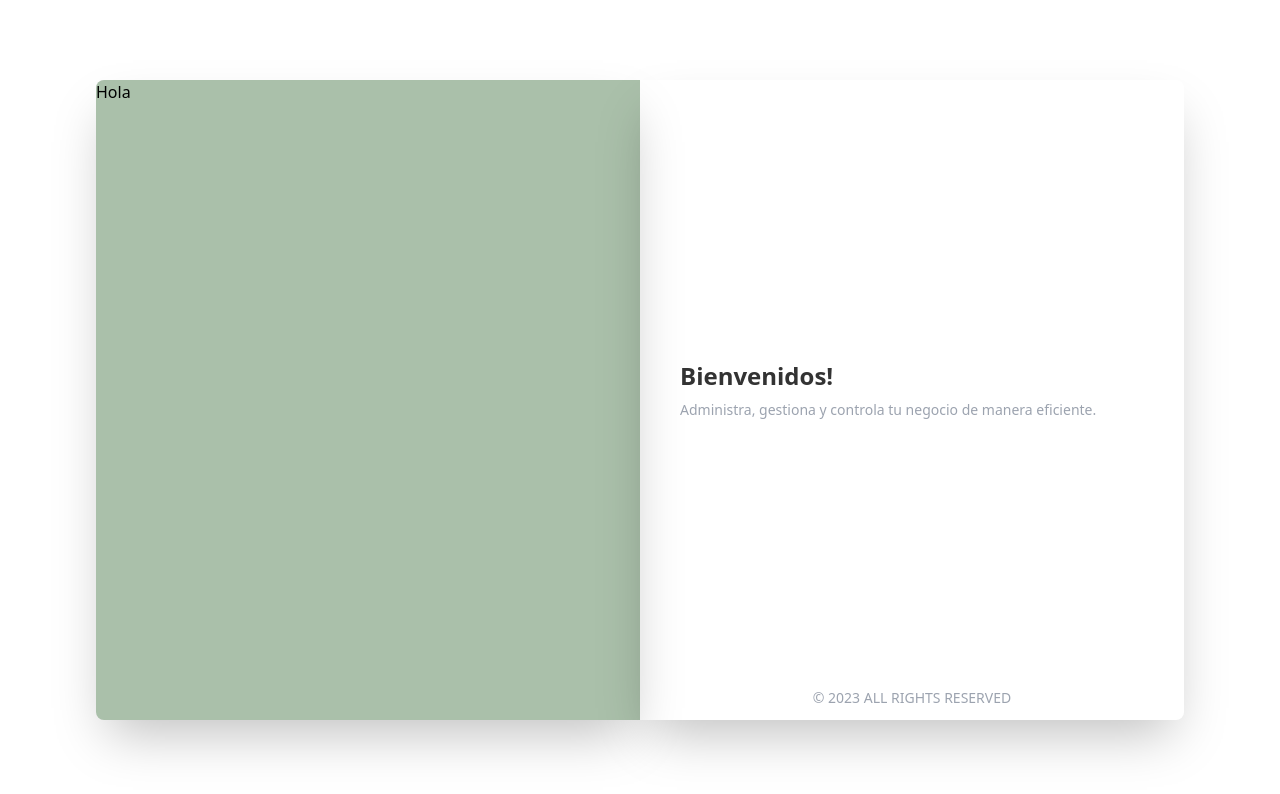
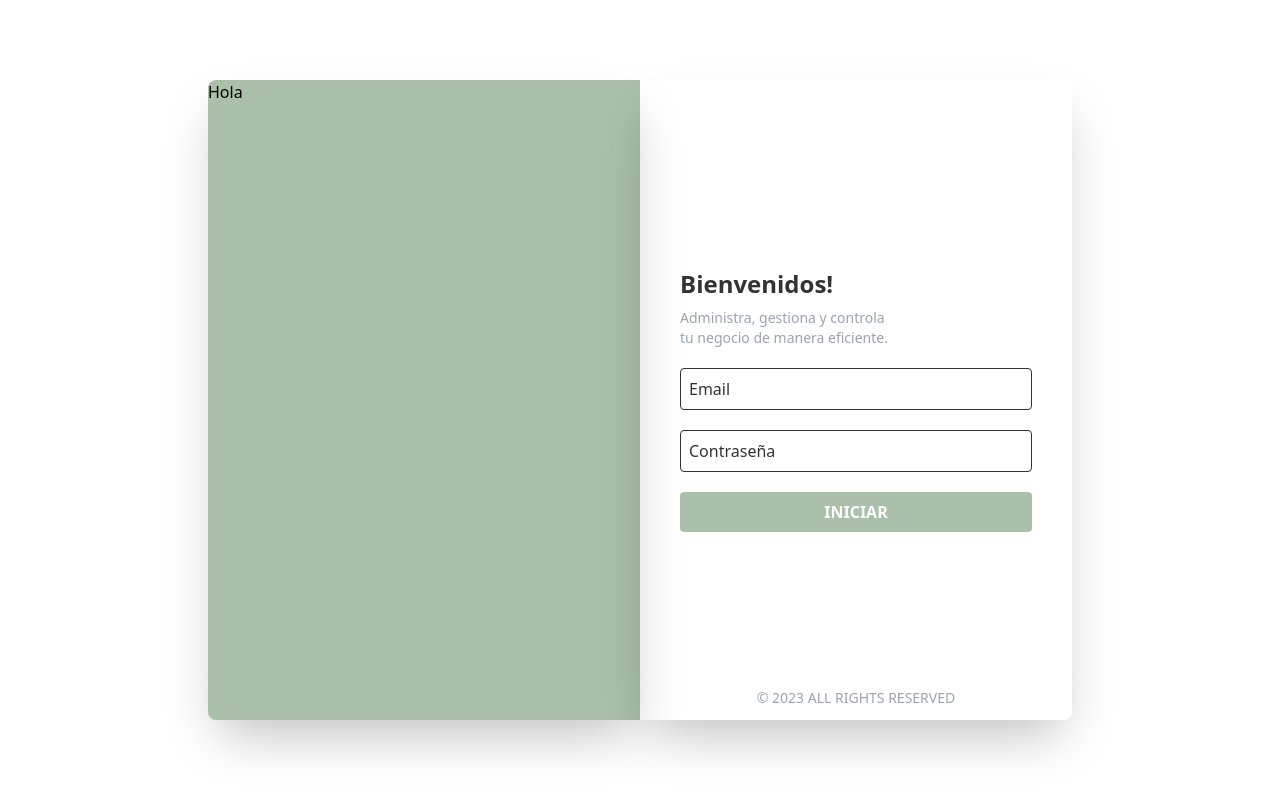
Before and after one commit to ValentinSalazar/ventify, a Next.js app: page /auth/login in a window 1280 px wide. Shown: the top 794 px of the page. Built offline with nearby package versions, Linux system fonts and the light colour scheme.

Commit message:
Some changes on dev branch

```diff
--- a/package.json
+++ b/package.json
@@ -3,7 +3,7 @@
   "version": "0.1.0",
   "private": true,
   "scripts": {
-    "dev": "next dev",
+    "dev": "next dev -p 8001",
     "build": "next build",
     "start": "next start",
     "lint": "next lint"
--- /dev/null
+++ b/src/app/app/clientes/[id]/page.tsx
@@ -0,0 +1,6 @@
+export default function ClientePage(){
+
+    return(
+        <>Paginas de los clientes!</>
+    )
+}
--- /dev/null
+++ b/src/app/auth/components/Input.tsx
@@ -0,0 +1,11 @@
+
+
+
+export default function Input({type, placeholder}:{type: string, placeholder:string}){
+
+
+
+    return(
+        <input type={type} placeholder={placeholder} className="w-full border rounded border-[#333] placeholder:text-[#333] p-2 outline-none bg-transparent" />
+    )
+}
--- /dev/null
+++ b/src/app/auth/components/Submit.tsx
@@ -0,0 +1,15 @@
+'use client'
+import { useRouter } from "next/navigation"
+
+export default function Submit({ value }:{value:string}){
+
+    const router = useRouter();
+
+
+    const onSubmit = () => {
+        router.push('/app/inicio')
+    }
+    return(
+        <input type="submit" className="w-full self-center p-2 bg-white rounded font-bold hover:bg-gray-100 transition-colors active:opacity-60 md:bg-primaryColor md:hover:bg-secondColor md:text-white md:p-2 cursor-pointer" value={value} onClick={onSubmit}/>
+    )
+}
--- /dev/null
+++ b/src/app/auth/layout.tsx
@@ -0,0 +1,20 @@
+export default function AuthLayout({children}:{children:React.ReactNode}) {
+    return(
+        <div className="flex items-center justify-center">
+            <main className="flex items-center justify-center h-screen w-full p-4 [&>aside]:h-[80vh] text-black md:w-[90vw] lg:w-[70vw]">
+            <aside className="hidden md:block md:w-[50%] md:h-[500px] md:bg-primaryColor md:rounded-l-lg md:shadow-2xl">Hola</aside>
+            <aside className="relative flex flex-col justify-center w-full p-10 bg-primaryColor h-[400px] md:h-[500px] rounded-lg shadow-2xl md:w-[50%] md:bg-transparent md:rounded-r-lg md:rounded-none text-balance">
+                <h1 className="text-2xl font-bold text-white md:text-[#333333] text-center md:text-left">Bienvenidos!</h1>
+                <p className="text-sm text-gray-100 md:text-gray-400 mt-2 font-light mb-5 text-center md:text-left">
+                Administra, gestiona y controla tu negocio de manera eficiente.
+                </p>
+                <div className="flex flex-col gap-5">
+                    {children}
+                </div>
+                <p className="text-center absolute bottom-3 left-1/2 transform -translate-x-1/2 text-white md:text-gray-400 text-sm">© 2023 ALL RIGHTS RESERVED</p>
+            </aside>
+        </main>
+        </div>
+    )
+
+}
--- a/src/app/auth/login/page.tsx
+++ b/src/app/auth/login/page.tsx
@@ -1,15 +1,13 @@
+import Input from "../components/Input";
+import Submit from "../components/Submit";
+
 function LoginPage () {
     return(
-        <main className="flex items-center justify-center h-screen w-full p-4 md:p-24 [&>aside]:h-[80vh] text-black">
-            <aside className="hidden md:block md:w-[50%] md:h-[500px] md:bg-primaryColor md:rounded-l-lg md:shadow-2xl">Hola</aside>
-            <aside className="relative flex flex-col justify-center w-full p-10 bg-primaryColor h-[400px] md:h-[500px] rounded-lg shadow-2xl md:w-[50%] md:bg-transparent md:rounded-r-lg md:rounded-none text-balance">
-                <h1 className="text-2xl font-bold text-white md:text-[#333333] text-center md:text-left">Bienvenidos!</h1>
-                <p className="text-sm text-gray-100 md:text-gray-400 mt-2 font-light mb-5 text-center md:text-left">
-                Administra, gestiona y controla tu negocio de manera eficiente.
-                </p>
-                <p className="text-center absolute bottom-3 left-1/2 transform -translate-x-1/2 text-white md:text-gray-400 text-sm">© 2023 ALL RIGHTS RESERVED</p>
-            </aside>
-        </main>
+        <>
+            <Input type="email" placeholder="Email"/>
+            <Input type="password" placeholder="Contraseña"/>
+            <Submit value="INICIAR"/>
+        </>
     )
 }
 export default LoginPage;
--- a/src/app/globals.css
+++ b/src/app/globals.css
@@ -2,6 +2,7 @@
 @tailwind components;
 @tailwind utilities;
 
+
 .text-balance {
     text-wrap: balance;
 }
--- a/src/app/layout.tsx
+++ b/src/app/layout.tsx
@@ -10,7 +10,7 @@ export const metadata: Metadata = {
 export default function RootLayout({ children, }: {children: React.ReactNode }) {
   return (
     <html lang="es">
-      <body className='overflow-hidden'>
+      <body className='overflow-hidden font-Poppins'>
         {children}
       </body>
     </html>
--- a/tailwind.config.ts
+++ b/tailwind.config.ts
@@ -9,15 +9,17 @@ const config: Config = {
   theme: {
     extend: {
       colors: {
-        primaryColor: '#AAC0AA'
+        primaryColor: '#AAC0AA',
+        secondColor: '#7A918D'
       },
       backgroundColor: {
         primaryBgColor: '#AAC0AA'
       },
       boxShadow: {
         firstShadow: '0px 3px 6px rgba(0,0,0,0.4)',
-        secondShadow: '3px 3px 6px rgba(0,0,0,0.3)'
-      }
+        secondShadow: '3px 3px 6px rgba(0,0,0,0.3)',
+        inputShadow: '0px 6px 4px rgba(0,0,0,0.1)'
+      },
     },
   },
   plugins: [],
```
